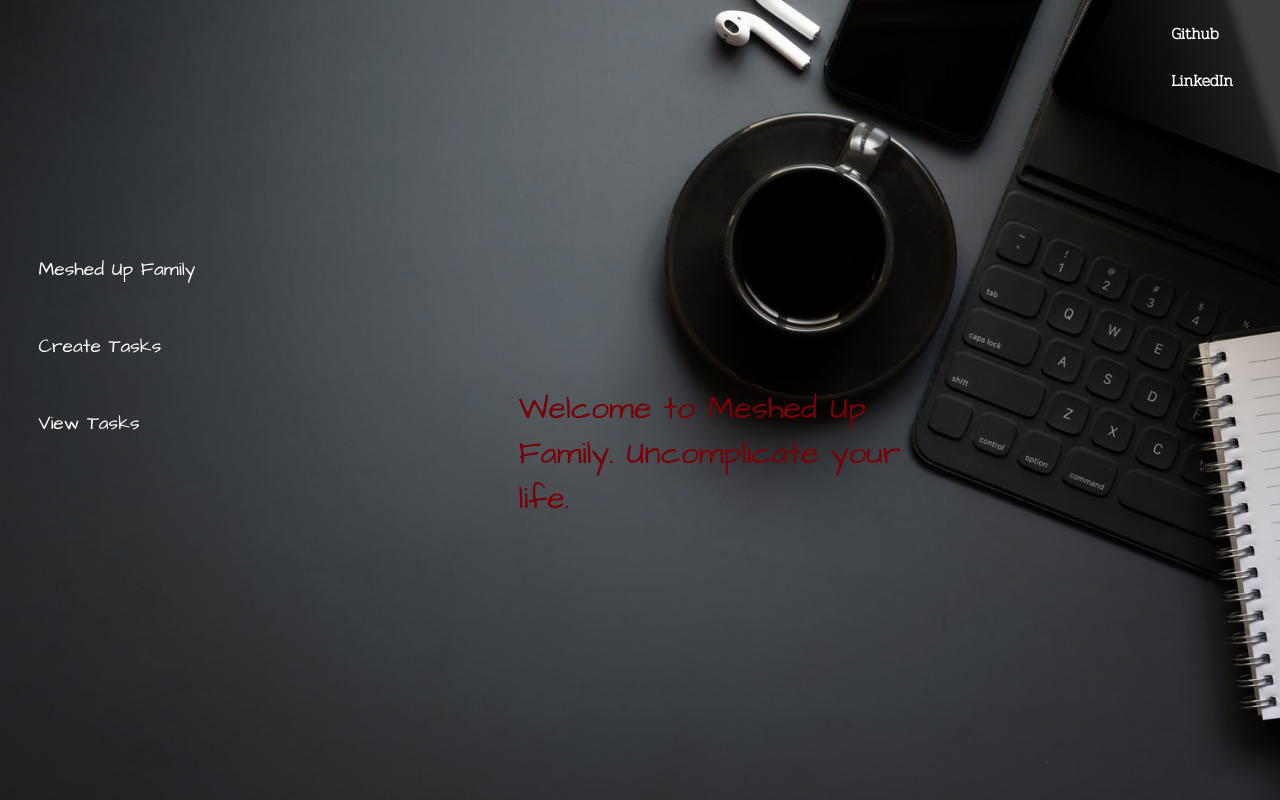
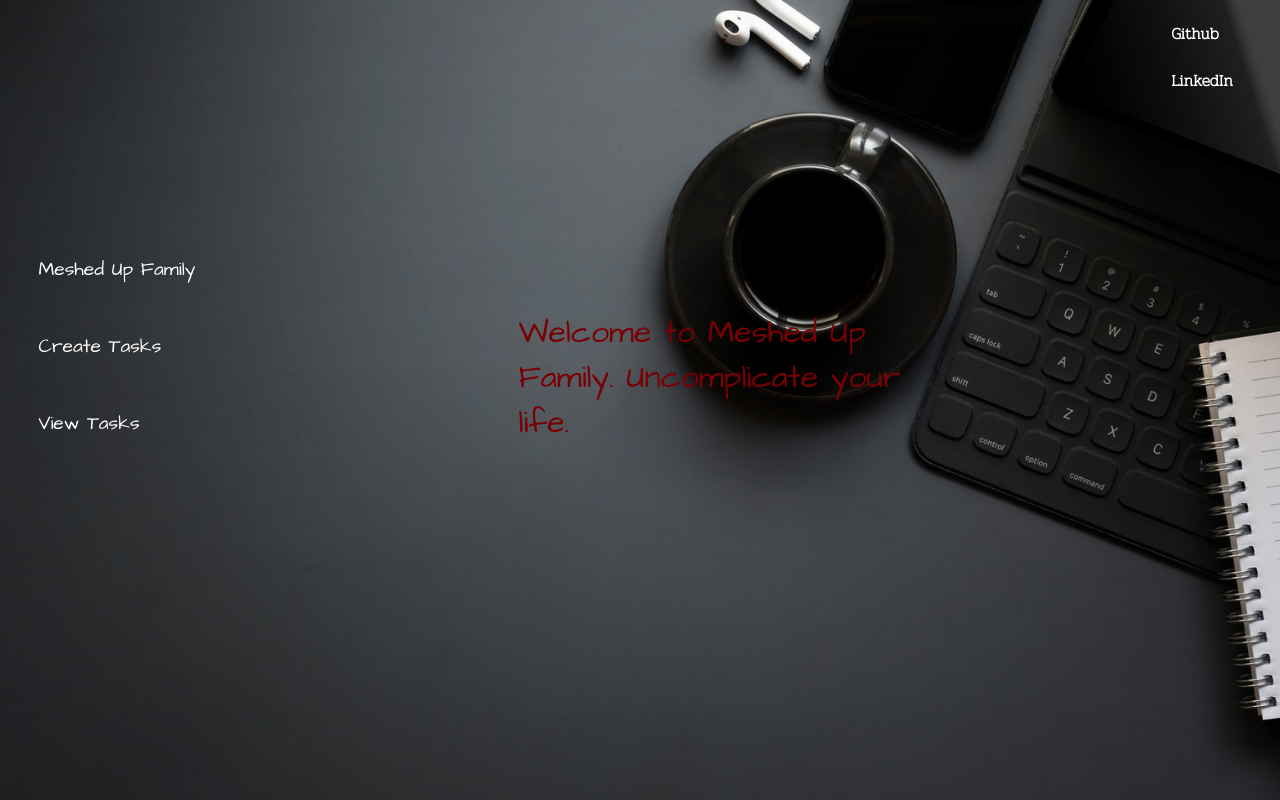
Before and after one commit to Kashiff11/Meshed, a React (Create React App) app: page / in a window 1280 px wide. Built offline with nearby package versions, Linux system fonts and the light colour scheme; no server answers.

Commit message:
Adjusted Quote Styling

```diff
--- a/src/App.css
+++ b/src/App.css
@@ -175,8 +175,8 @@
   width: 20%;
   font-family: "Pridi", serif;
   font-size: large;
-  margin-top: 15%;
-  margin-left: 5%;
+  margin-top: 8%;
+  margin-left: 10%;
 }
 
 .introductionStyling {
@@ -307,7 +307,7 @@
   }
 }
 
-@media screen and (max-width: 768px) {
+@media screen and (max-width: 768px) and (min-width: 415px) {
   body {
     display: block;
   }
```
